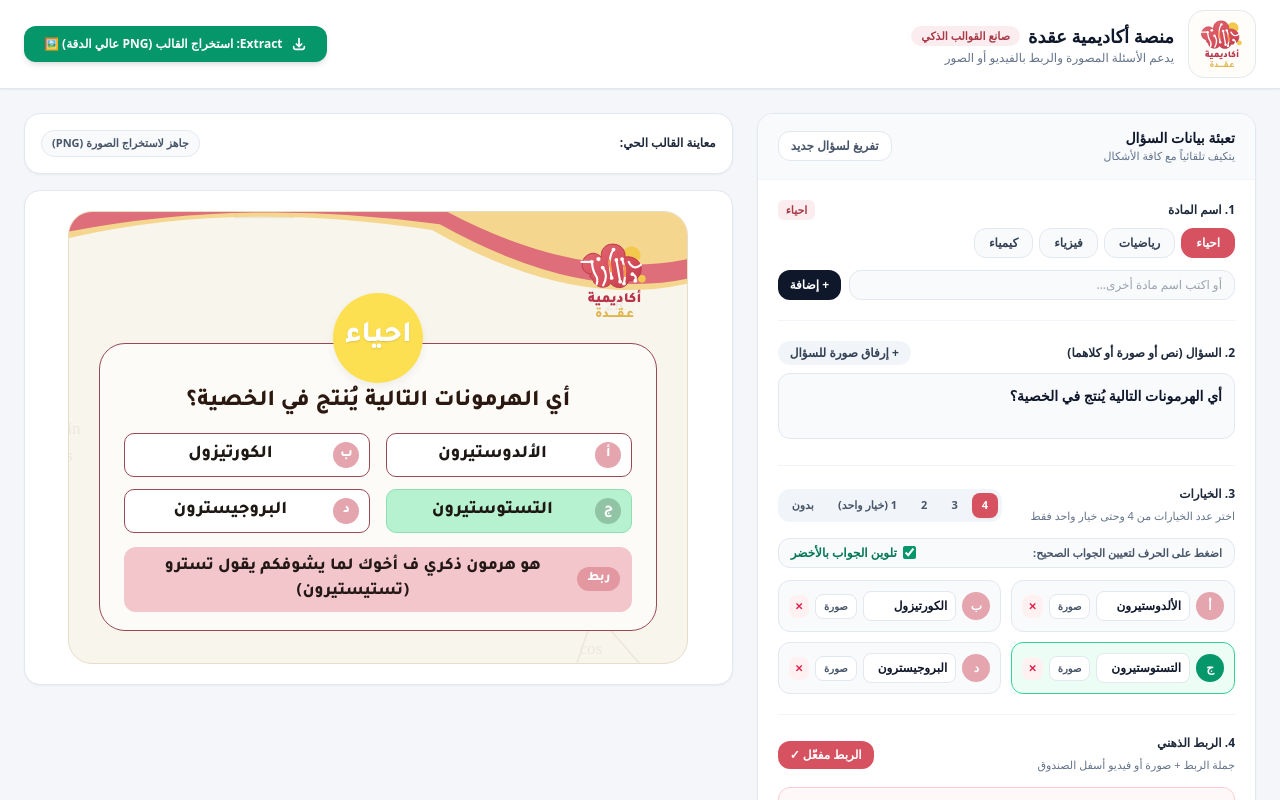
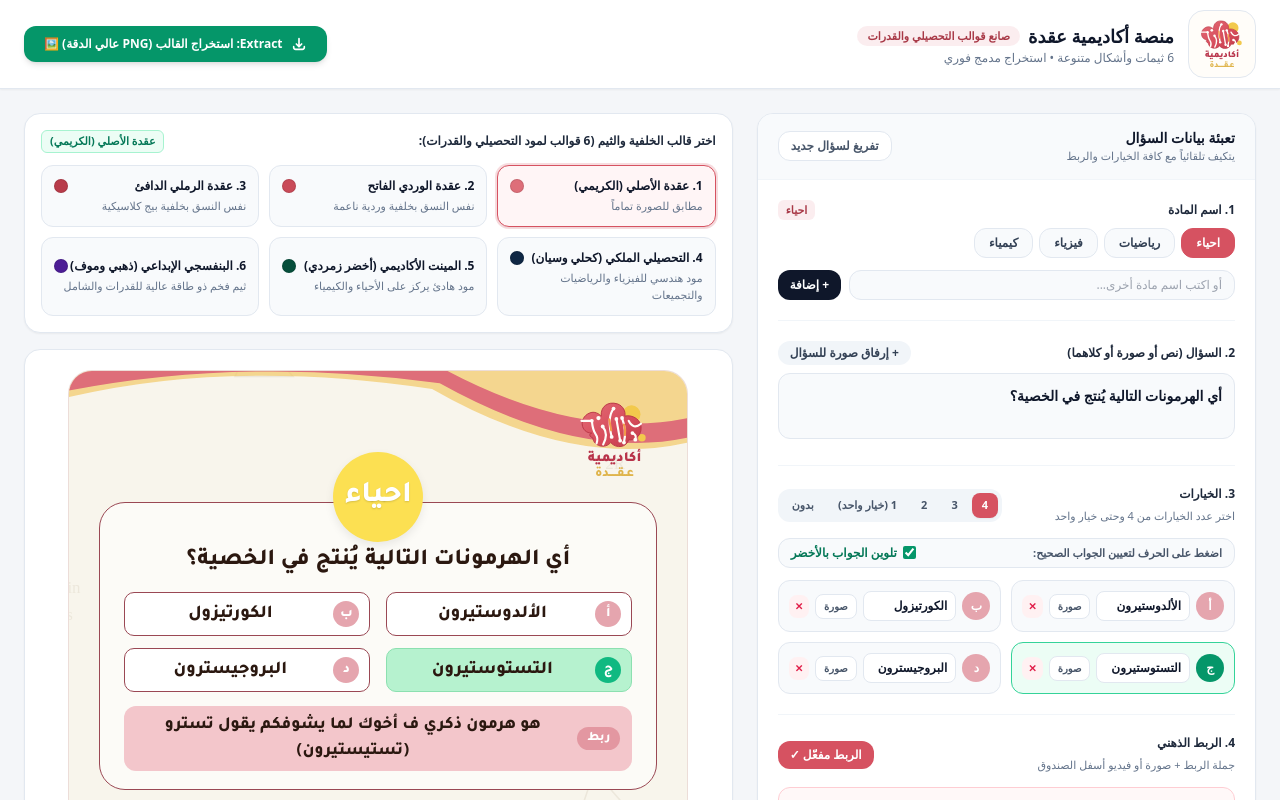
Before and after one commit to MohamedB206/ContentGenerator, a React (Vite) app: page / in a window 1280 px wide. Shown: the top 800 px of the page. Built offline with nearby package versions, Linux system fonts and the light colour scheme.

Commit message:
feat: add 6 tahsili themes, extract video/image and question image support

```diff
--- a/src/App.jsx
+++ b/src/App.jsx
@@ -55,9 +55,10 @@
   const [subject, setSubject] = useState('احياء');
   const [newSubjectInput, setNewSubjectInput] = useState('');
 
+  // القالب المختار
   const [selectedTemplate, setSelectedTemplate] = useState('cream');
 
-  // السؤال: نص أو صورة أو كلاهما
+  // السؤال: نص أو صورة
   const [questionText, setQuestionText] = useState('أي الهرمونات التالية يُنتج في الخصية؟');
   const [questionImage, setQuestionImage] = useState(null);
 
@@ -78,7 +79,7 @@
   const [mnemonicMediaType, setMnemonicMediaType] = useState('video'); // 'none' | 'image' | 'video'
   const [mnemonicMediaUrl, setMnemonicMediaUrl] = useState(null);
 
-  // حالة التصدير
+  // حالة استخراج وتصدير الميديا
   const [isExporting, setIsExporting] = useState(false);
   const [exportProgress, setExportProgress] = useState(0);
 
@@ -117,7 +118,7 @@
     setOptions((prev) => prev.map((o) => (o.id === id ? { ...o, ...patch } : o)));
   };
 
-  // التحكم السريع بعدد الخيارات (4، 3، 2، 1، أو بدون)
+  // التحكم السريع بعدد الخيارات (4، 3، 2، 1، 0)
   const setQuickOptionCount = (count) => {
     setOptions((prev) =>
       prev.map((opt, idx) => ({ ...opt, enabled: idx < count }))
@@ -148,30 +149,115 @@
     setMnemonicMediaType('none');
   };
 
+  // 6 قوالب بتصميمات وأشكال ومودات متنوعة تناسب التحصيلي والقدرات
   const themes = {
     cream: {
+      id: 'cream',
+      title: '1. عقدة الأصلي (الكريمي)',
+      desc: 'مطابق للصورة تماماً',
       bg: '#F8F5EC',
       waveTop: '#DE6E79',
       waveSub: '#F3C75F',
       cardBg: '#FCFBF7',
       border: '#9A4854',
       doodleColor: '#D8CFBE',
+      subjectBg: '#FCE052',
+      subjectColor: '#FFFFFF',
+      optionBadge: '#E5A5AE',
+      mnemonicBg: '#F3C6CB',
+      mnemonicBadge: '#E397A1',
+      textMain: '#2B1810',
+      waveType: 'wave',
     },
     blush: {
+      id: 'blush',
+      title: '2. عقدة الوردي الفاتح',
+      desc: 'نفس النسق بخلفية وردية ناعمة',
       bg: '#FDF3F4',
       waveTop: '#C94A58',
       waveSub: '#F2C94C',
       cardBg: '#FFFFFF',
       border: '#9A4854',
       doodleColor: '#EBCBCE',
+      subjectBg: '#F2C94C',
+      subjectColor: '#FFFFFF',
+      optionBadge: '#E5A5AE',
+      mnemonicBg: '#FCE7EA',
+      mnemonicBadge: '#E397A1',
+      textMain: '#2B1810',
+      waveType: 'wave',
     },
     sand: {
+      id: 'sand',
+      title: '3. عقدة الرملي الدافئ',
+      desc: 'نفس النسق بخلفية بيج كلاسيكية',
       bg: '#F4EFE6',
       waveTop: '#B83B4A',
       waveSub: '#E6B84F',
       cardBg: '#FFFDF9',
       border: '#8B3A46',
       doodleColor: '#CEC4B0',
+      subjectBg: '#E6B84F',
+      subjectColor: '#FFFFFF',
+      optionBadge: '#D49B86',
+      mnemonicBg: '#F0E2D6',
+      mnemonicBadge: '#BA684A',
+      textMain: '#2B1810',
+      waveType: 'wave',
+    },
+    navy: {
+      id: 'navy',
+      title: '4. التحصيلي الملكي (كحلي وسيان)',
+      desc: 'مود هندسي للفيزياء والرياضيات والتجميعات',
+      bg: '#F0F4F9',
+      waveTop: '#0F2744',
+      waveSub: '#0284C7',
+      cardBg: '#FFFFFF',
+      border: '#0F2744',
+      doodleColor: '#CBD5E1',
+      subjectBg: '#0284C7',
+      subjectColor: '#FFFFFF',
+      optionBadge: '#7DD3FC',
+      mnemonicBg: '#E0F2FE',
+      mnemonicBadge: '#0369A1',
+      textMain: '#0F172A',
+      waveType: 'modern',
+    },
+    emerald: {
+      id: 'emerald',
+      title: '5. المينت الأكاديمي (أخضر زمردي)',
+      desc: 'مود هادئ يركز على الأحياء والكيمياء',
+      bg: '#F0FDF4',
+      waveTop: '#064E3B',
+      waveSub: '#10B981',
+      cardBg: '#FFFFFF',
+      border: '#064E3B',
+      doodleColor: '#A7F3D0',
+      subjectBg: '#10B981',
+      subjectColor: '#FFFFFF',
+      optionBadge: '#6EE7B7',
+      mnemonicBg: '#D1FAE5',
+      mnemonicBadge: '#047857',
+      textMain: '#064E3B',
+      waveType: 'leaf',
+    },
+    violet: {
+      id: 'violet',
+      title: '6. البنفسجي الإبداعي (ذهبي وموف)',
+      desc: 'ثيم فخم ذو طاقة عالية للقدرات والشامل',
+      bg: '#F6F3FF',
+      waveTop: '#4C1D95',
+      waveSub: '#F59E0B',
+      cardBg: '#FFFFFF',
+      border: '#4C1D95',
+      doodleColor: '#DDD6FE',
+      subjectBg: '#7C3AED',
+      subjectColor: '#FFFFFF',
+      optionBadge: '#C4B5FD',
+      mnemonicBg: '#EDE9FE',
+      mnemonicBadge: '#6D28D9',
+      textMain: '#2E1065',
+      waveType: 'arch',
     },
   };
 
@@ -187,7 +273,7 @@
   const hasMnemonicMedia = enableMnemonic && mnemonicMediaType !== 'none' && mnemonicMediaUrl;
   const isVideoMnemonic = enableMnemonic && mnemonicMediaType === 'video' && mnemonicMediaUrl;
 
-  // استخراج القالب كصورة عادية (PNG بدقة 2.5x)
+  // استخراج كصورة PNG عالية الدقة
   const handleExtractImage = async () => {
     if (!templateCardRef.current) return;
     setIsExporting(true);
@@ -197,7 +283,7 @@
         pixelRatio: 2.5,
       });
       const link = document.createElement('a');
-      link.download = `سؤال_عقدة_${subject || 'قدرات'}_${Date.now()}.png`;
+      link.download = `سؤال_عقدة_${subject || 'تحصيلي'}_${Date.now()}.png`;
       link.href = dataUrl;
       link.click();
     } catch (err) {
@@ -280,7 +366,7 @@
         const a = document.createElement('a');
         a.href = downloadUrl;
         const ext = mimeType.includes('mp4') ? 'mp4' : 'webm';
-        a.download = `سؤال_عقدة_مدمج_${subject || 'عقدة'}_${Date.now()}.${ext}`;
+        a.download = `سؤال_عقدة_مدمج_${subject || 'تحصيلي'}_${Date.now()}.${ext}`;
         a.click();
         setIsExporting(false);
         setExportProgress(0);
@@ -339,7 +425,7 @@
             <h3 className="text-base font-black">
               {isVideoMnemonic ? 'جاري استخراج القالب والمقطع معاً...' : 'جاري استخراج الصورة...'}
             </h3>
-            <p className="text-xs text-slate-300">يتم إعداد الملف بأعلى جودة جاهز للنشر</p>
+            <p className="text-xs text-slate-300">يتم إعداد الملف بأعلى جودة جاهز للنشر مباشرة</p>
             {isVideoMnemonic && exportProgress > 0 && (
               <div className="w-full bg-slate-800 rounded-full h-3 overflow-hidden border border-slate-700">
                 <div
@@ -380,10 +466,10 @@
               <div className="flex items-center gap-2">
                 <h1 className="text-lg font-black text-slate-900">منصة أكاديمية عقدة</h1>
                 <span className="text-[11px] font-bold px-2.5 py-0.5 rounded-full bg-[#D65261]/10 text-[#A83846]">
-                  صانع القوالب الذكي
+                  صانع قوالب التحصيلي والقدرات
                 </span>
               </div>
-              <p className="text-xs text-slate-500">يدعم الأسئلة المصورة والربط بالفيديو أو الصور</p>
+              <p className="text-xs text-slate-500">6 ثيمات وأشكال متنوعة • استخراج مدمج فوري</p>
             </div>
           </div>
 
@@ -398,7 +484,7 @@
               </button>
             )}
 
-            {/* زر الـ Extract الرئيسي الذكي */}
+            {/* زر الـ Extract الذكي */}
             {isVideoMnemonic ? (
               <button
                 type="button"
@@ -435,7 +521,7 @@
           <div className="px-5 py-3.5 border-b border-slate-100 flex items-center justify-between bg-slate-50">
             <div>
               <h2 className="text-sm font-black text-slate-900">تعبئة بيانات السؤال</h2>
-              <p className="text-[11px] text-slate-500">يتكيف تلقائياً مع كافة الأشكال</p>
+              <p className="text-[11px] text-slate-500">يتكيف تلقائياً مع كافة الخيارات والربط</p>
             </div>
             <button
               type="button"
@@ -541,12 +627,12 @@
 
             <hr className="border-slate-100" />
 
-            {/* 3. الخيارات الديناميكية (تدعم خيار واحد فقط) */}
+            {/* 3. الخيارات الديناميكية (من 4 إلى 1 خيار) */}
             <div className="space-y-3">
               <div className="flex flex-wrap items-center justify-between gap-2">
                 <div>
                   <label className="text-xs font-black text-slate-800 block">3. الخيارات</label>
-                  <span className="text-[11px] text-slate-500">اختر عدد الخيارات من 4 وحتى خيار واحد فقط</span>
+                  <span className="text-[11px] text-slate-500">اختر عدد الخيارات من 4 وحتى خيار واحد</span>
                 </div>
 
                 <div className="flex items-center gap-1 bg-slate-100 p-1 rounded-xl">
@@ -759,7 +845,7 @@
                     {mnemonicMediaUrl && (
                       <div className="flex items-center justify-between bg-white p-2 rounded-xl border border-rose-200">
                         <span className="text-xs font-bold text-slate-700">
-                          {mnemonicMediaType === 'video' ? '🎬 تم إرفاق مقطع الفيديو' : '🖼️ تم إرفاق صورة الربط'}
+                          {mnemonicMediaType === 'video' ? '🎬 تم إرفاق مقطع الفيديو بنجاح' : '🖼️ تم إرفاق صورة الربط بنجاح'}
                         </span>
                         <button
                           type="button"
@@ -777,20 +863,39 @@
           </div>
         </section>
 
-        {/* العمود الأيسر: المعاينة الحية */}
+        {/* العمود الأيسر: اختيار القوالب الـ 6 والمعاينة الحية */}
         <section className="lg:col-span-7 space-y-4">
-          <div className="bg-white rounded-2xl border border-slate-200 p-4 shadow-sm flex items-center justify-between">
-            <span className="text-xs font-black text-slate-800">معاينة القالب الحي:</span>
-            {isVideoMnemonic ? (
-              <span className="text-[11px] font-bold text-emerald-700 bg-emerald-50 px-2.5 py-1 rounded-full border border-emerald-200 flex items-center gap-1">
-                <span className="w-2 h-2 rounded-full bg-emerald-500 animate-pulse"></span>
-                جاهز لاستخراج الفيديو المدمج بالكامل
+          <div className="bg-white rounded-2xl border border-slate-200 p-4 shadow-sm space-y-3">
+            <div className="flex items-center justify-between">
+              <span className="text-xs font-black text-slate-800">اختر قالب الخلفية والثيم (6 قوالب لمود التحصيلي والقدرات):</span>
+              <span className="text-[11px] font-bold text-emerald-700 bg-emerald-50 px-2 py-0.5 rounded-md border border-emerald-200">
+                {t.title.split('.')[1] || t.title}
               </span>
-            ) : (
-              <span className="text-[11px] font-bold text-slate-600 bg-slate-50 px-2.5 py-1 rounded-full border border-slate-200">
-                جاهز لاستخراج الصورة (PNG)
-              </span>
-            )}
+            </div>
+
+            <div className="grid grid-cols-1 sm:grid-cols-2 lg:grid-cols-3 gap-2.5">
+              {Object.values(themes).map((tpl) => (
+                <button
+                  key={tpl.id}
+                  type="button"
+                  onClick={() => setSelectedTemplate(tpl.id)}
+                  className={`p-3 rounded-xl border text-right transition-all cursor-pointer ${
+                    selectedTemplate === tpl.id
+                      ? 'bg-[#FFF5F6] border-[#D65261] shadow-sm ring-2 ring-[#D65261]/20'
+                      : 'bg-slate-50 border-slate-200 hover:bg-slate-100'
+                  }`}
+                >
+                  <div className="flex items-center justify-between">
+                    <span className="text-xs font-black text-slate-900">{tpl.title}</span>
+                    <span
+                      className="w-3.5 h-3.5 rounded-full border border-black/10 shrink-0"
+                      style={{ backgroundColor: tpl.waveTop }}
+                    />
+                  </div>
+                  <div className="text-[11px] text-slate-500 mt-1">{tpl.desc}</div>
+                </button>
+              ))}
+            </div>
           </div>
 
           <div className="bg-white rounded-2xl border border-slate-200 p-5 shadow-sm">
@@ -806,10 +911,10 @@
                   borderRadius: '24px',
                   padding: `22px 30px ${hasMnemonicMedia ? '0px' : '32px'}`,
                   boxSizing: 'border-box',
-                  border: '1.5px solid #E5DEC9',
+                  border: `1.5px solid ${t.border}22`,
                 }}
               >
-                {/* النقوش العلمية في الخلفية */}
+                {/* النقوش العلمية في الخلفية بتناسق مع كل ثيم */}
                 <svg
                   viewBox="0 0 800 750"
                   style={{
@@ -838,29 +943,32 @@
                   </g>
                 </svg>
 
-                {/* الموجة العلوية */}
-                <svg
-                  viewBox="0 0 800 135"
-                  style={{
-                    position: 'absolute',
-                    top: 0,
-                    left: 0,
-                    width: '100%',
-                    height: '110px',
-                    pointerEvents: 'none',
-                  }}
-                  preserveAspectRatio="none"
-                >
-                  <path
-                    d="M 0,32 Q 210,-15 470,22 Q 650,120 800,88 L 800,0 L 0,0 Z"
-                    fill={t.waveSub}
-                    opacity="0.65"
-                  />
-                  <path
-                    d="M 0,24 Q 230,-18 480,15 Q 660,110 800,82 L 800,58 Q 660,85 490,0 L 0,0 Z"
-                    fill={t.waveTop}
-                  />
-                </svg>
+                {/* الموجة العلوية المتنوعة حسب كل قالب */}
+                {t.waveType === 'modern' ? (
+                  // شكل هندسي تقني للتحصيلي الملكي (كحلي وسيان)
+                  <svg viewBox="0 0 800 135" style={{ position: 'absolute', top: 0, left: 0, width: '100%', height: '110px', pointerEvents: 'none' }} preserveAspectRatio="none">
+                    <path d="M 0,0 L 800,0 L 800,60 L 500,105 L 200,45 L 0,85 Z" fill={t.waveSub} opacity="0.65" />
+                    <path d="M 0,0 L 800,0 L 800,45 L 480,90 L 180,30 L 0,65 Z" fill={t.waveTop} />
+                  </svg>
+                ) : t.waveType === 'leaf' ? (
+                  // انحناءات حيوية انسيابية للمينت الأكاديمي (أحياء وكيمياء)
+                  <svg viewBox="0 0 800 135" style={{ position: 'absolute', top: 0, left: 0, width: '100%', height: '110px', pointerEvents: 'none' }} preserveAspectRatio="none">
+                    <path d="M 0,0 L 800,0 L 800,75 Q 600,125 400,60 Q 200,5 0,80 Z" fill={t.waveSub} opacity="0.65" />
+                    <path d="M 0,0 L 800,0 L 800,55 Q 580,105 380,45 Q 180,0 0,60 Z" fill={t.waveTop} />
+                  </svg>
+                ) : t.waveType === 'arch' ? (
+                  // أقواس فخمة ومزدوجة للبنفسجي الإبداعي
+                  <svg viewBox="0 0 800 135" style={{ position: 'absolute', top: 0, left: 0, width: '100%', height: '110px', pointerEvents: 'none' }} preserveAspectRatio="none">
+                    <path d="M 0,0 L 800,0 L 800,85 Q 550,-10 320,85 Q 150,130 0,60 Z" fill={t.waveSub} opacity="0.75" />
+                    <path d="M 0,0 L 800,0 L 800,65 Q 530,-25 300,70 Q 140,110 0,45 Z" fill={t.waveTop} />
+                  </svg>
+                ) : (
+                  // الموجة الكلاسيكية الأصلية لعقدة
+                  <svg viewBox="0 0 800 135" style={{ position: 'absolute', top: 0, left: 0, width: '100%', height: '110px', pointerEvents: 'none' }} preserveAspectRatio="none">
+                    <path d="M 0,32 Q 210,-15 470,22 Q 650,120 800,88 L 800,0 L 0,0 Z" fill={t.waveSub} opacity="0.65" />
+                    <path d="M 0,24 Q 230,-18 480,15 Q 660,110 800,82 L 800,58 Q 660,85 490,0 L 0,0 Z" fill={t.waveTop} />
+                  </svg>
+                )}
 
                 {/* الشعار */}
                 <div style={{ position: 'relative', zIndex: 2, display: 'flex', marginTop: '4px' }}>
@@ -871,22 +979,22 @@
                   )}
                 </div>
 
-                {/* دائرة اسم المادة */}
+                {/* دائرة اسم المادة الملونة حسب القالب */}
                 <div style={{ position: 'relative', zIndex: 3, display: 'flex', justifyContent: 'center', marginTop: '-30px', marginBottom: '-40px' }}>
                   <div
                     style={{
                       width: '90px',
                       height: '90px',
                       borderRadius: '50%',
-                      backgroundColor: '#FCE052',
+                      backgroundColor: t.subjectBg,
+                      color: t.subjectColor,
                       display: 'flex',
                       alignItems: 'center',
                       justifyContent: 'center',
                       fontWeight: 800,
                       fontSize: '30px',
-                      color: '#FFFFFF',
-                      textShadow: '0 1px 2px rgba(0,0,0,0.12)',
-                      boxShadow: '0 4px 10px rgba(0,0,0,0.06)',
+                      textShadow: '0 1px 2px rgba(0,0,0,0.15)',
+                      boxShadow: '0 4px 10px rgba(0,0,0,0.08)',
                     }}
                   >
                     {subject || 'احياء'}
@@ -911,7 +1019,7 @@
                       textAlign: 'center',
                       fontWeight: 800,
                       fontSize: '23px',
-                      color: '#2B1810',
+                      color: t.textMain,
                       lineHeight: 1.4,
                     }}
                   >
@@ -921,7 +1029,7 @@
                         <img
                           src={questionImage}
                           alt="صورة السؤال"
-                          style={{ maxHeight: '185px', borderRadius: '12px', objectFit: 'contain', border: '1px solid #EAE3D2' }}
+                          style={{ maxHeight: '185px', borderRadius: '12px', objectFit: 'contain', border: `1px solid ${t.border}33` }}
                         />
                       </div>
                     )}
@@ -961,7 +1069,7 @@
                                 width: '26px',
                                 height: '26px',
                                 borderRadius: '50%',
-                                backgroundColor: isCorrect ? '#90C4A5' : '#E5A5AE',
+                                backgroundColor: isCorrect ? '#10B981' : t.optionBadge,
                                 color: '#ffffff',
                                 display: 'inline-flex',
                                 alignItems: 'center',
@@ -979,7 +1087,7 @@
                                 textAlign: 'center',
                                 fontWeight: 800,
                                 fontSize: '18px',
-                                color: '#1E1815',
+                                color: t.textMain,
                               }}
                             >
                               {opt.text && <div>{opt.text}</div>}
@@ -1003,12 +1111,12 @@
                     </div>
                   )}
 
-                  {/* شريط جملة الربط الذهني */}
+                  {/* شريط جملة الربط الذهني المتناسق مع كل ثيم */}
                   {hasMnemonicText && (
                     <div
                       style={{
                         marginTop: '14px',
-                        backgroundColor: '#F3C6CB',
+                        backgroundColor: t.mnemonicBg,
                         borderRadius: '12px',
                         padding: '7px 12px',
                         display: 'flex',
@@ -1018,7 +1126,7 @@
                     >
                       <span
                         style={{
-                          backgroundColor: '#E397A1',
+                          backgroundColor: t.mnemonicBadge,
                           color: '#ffffff',
                           padding: '2px 10px',
                           borderRadius: '999px',
@@ -1035,7 +1143,7 @@
                           textAlign: 'center',
                           fontWeight: 800,
                           fontSize: '17px',
-                          color: '#231815',
+                          color: t.textMain,
                         }}
                       >
                         {mnemonicText}
@@ -1044,7 +1152,7 @@
                   )}
                 </div>
 
-                {/* الميديا أسفل الصندوق (سواء كانت فيديو أو صورة واضحة جداً ومطابقة للتصميم) */}
+                {/* الميديا أسفل الصندوق (سواء كانت مقطع فيديو أو صورة واضحة جداً) */}
                 {hasMnemonicMedia && (
                   <div
                     style={{
```
